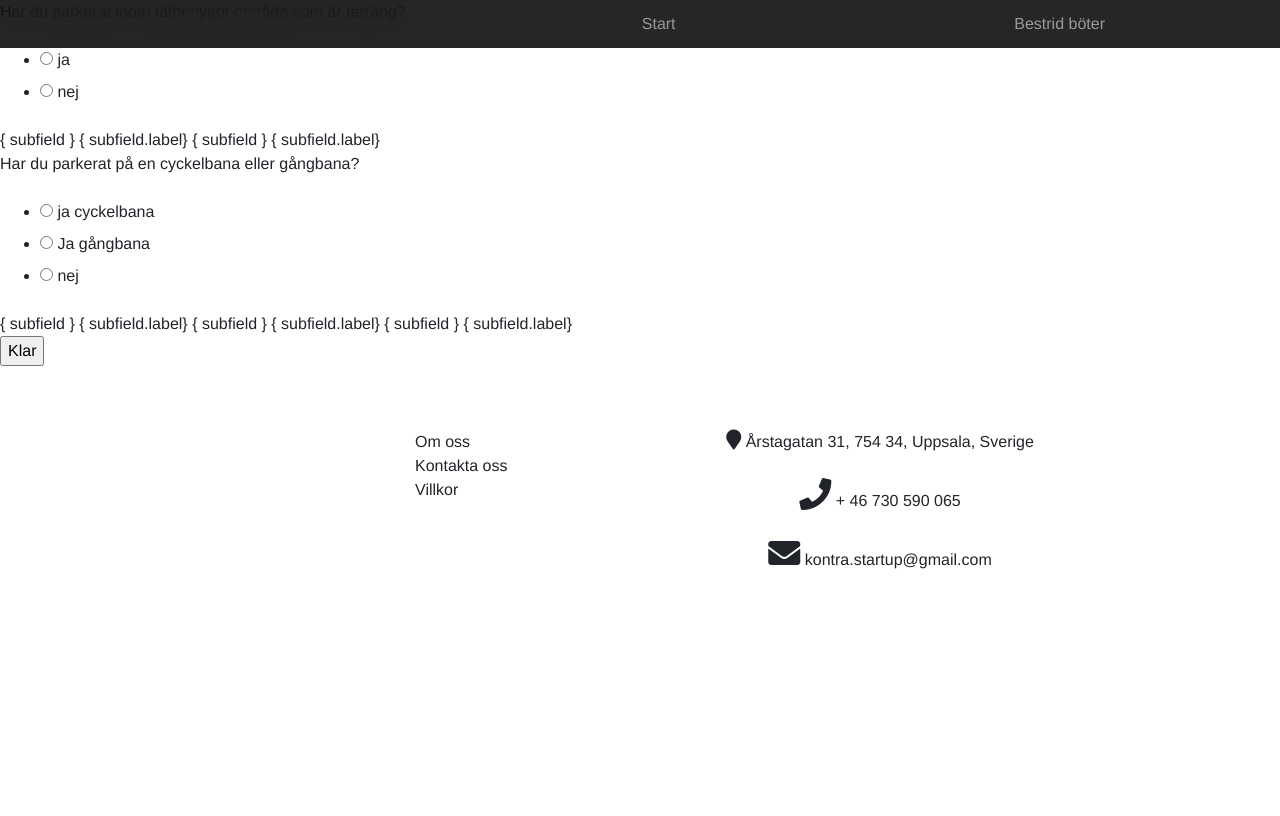
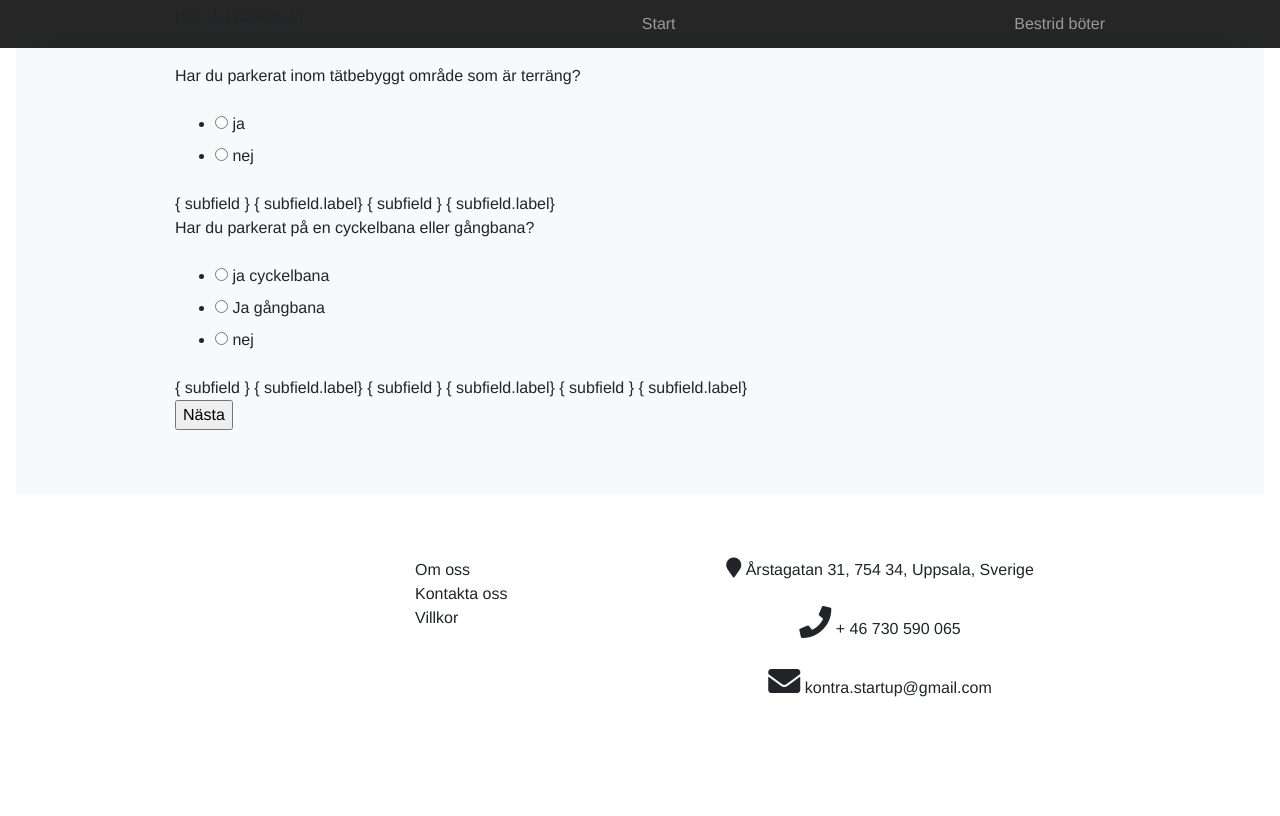
Before and after one commit to KontraLB/KontraTest2, a Flask app: page /bestrid01 in a window 1280 px wide. Before the commit the page ends 569 px from the top, so only its background shows below. Run offline with Flask 2, Linux system fonts and the light colour scheme; some libraries are stand-ins or nearby versions.

Commit message:
my latest

```diff
--- a/app/forms.py
+++ b/app/forms.py
@@ -6,7 +6,7 @@ class TypeOneForm(FlaskForm):
     violation = IntegerField("Vilket övertädelsenummer gäller det?", validators=[DataRequired(), NumberRange(min=0, max=100, message="mellan 0 och 100")])
     place = RadioField('Vart fick du bötern?', choices=[('sthlm','Stockholm'),('lnkpg','Linköping')],
                         validators=[DataRequired()])
-    submit = SubmitField('Klar')
+    submit = SubmitField('Nästa')
 
 class ViolationOne(FlaskForm):
     q1 = RadioField('Har du parkerat inom tätbebyggt område som är terräng?', choices=[('yes','ja'),('no','nej')],
@@ -14,9 +14,9 @@ class ViolationOne(FlaskForm):
     q2 = RadioField('Har du parkerat på en cyckelbana eller gångbana?',
                          choices=[('jaCyckelbana', 'ja cyckelbana'), ('jaGångbana', 'Ja gångbana'), ('no', 'nej')],
                          validators=[DataRequired()])
-    submit = SubmitField('Klar')
+    submit = SubmitField('Nästa')
 
 class ViolationTwo(FlaskForm):
     q1 = RadioField('Har du stannat eller parkerat inom område där fordon inte får stannas eller parkeras?',
                      choices=[('yes', 'ja'), ('no', 'nej')])
-    submit = SubmitField('Klar')
+    submit = SubmitField('Nästa')
--- a/app/templates/bestridxx.html
+++ b/app/templates/bestridxx.html
@@ -1,6 +1,14 @@
 {% extends 'base.html' %}
 
 {% block content %}
+             <div class="position-relative overflow-hidden p-3 p-md-5 m-md-3 text-left bg-light">
+    <div class="container">
+    <div class ="row">
+
+
+    <div class ="col-md-12">
+
+
     <form action="" method="post">
     {{ form.hidden_tag() }}
     {% for question in form if question.name != "csrf_token" %}
@@ -19,4 +27,8 @@
     {% endfor %}
     <p>{{ form.submit }}</p>
     </form>
+         </div>
+    </div>
+    </div>
+             </div>
 {% endblock %}
```
